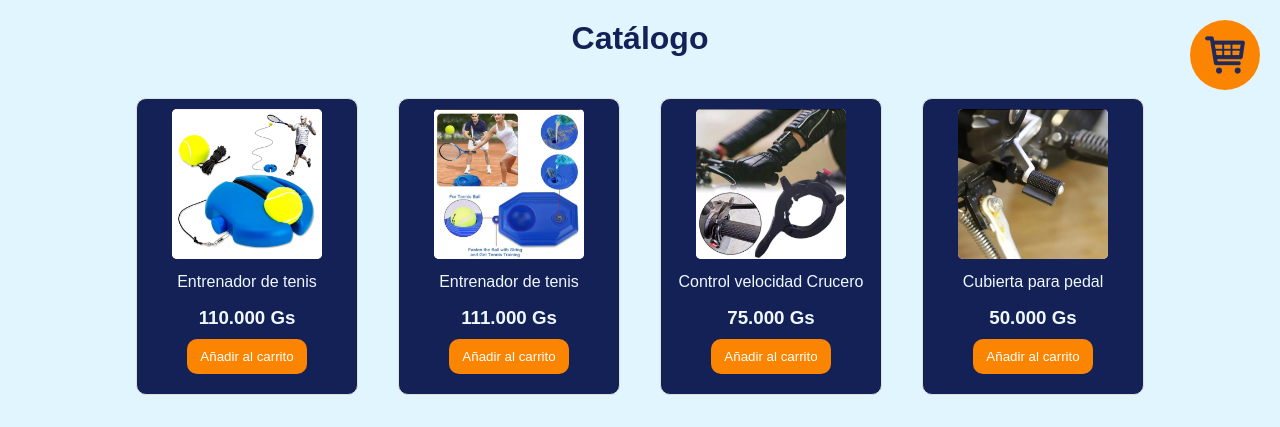
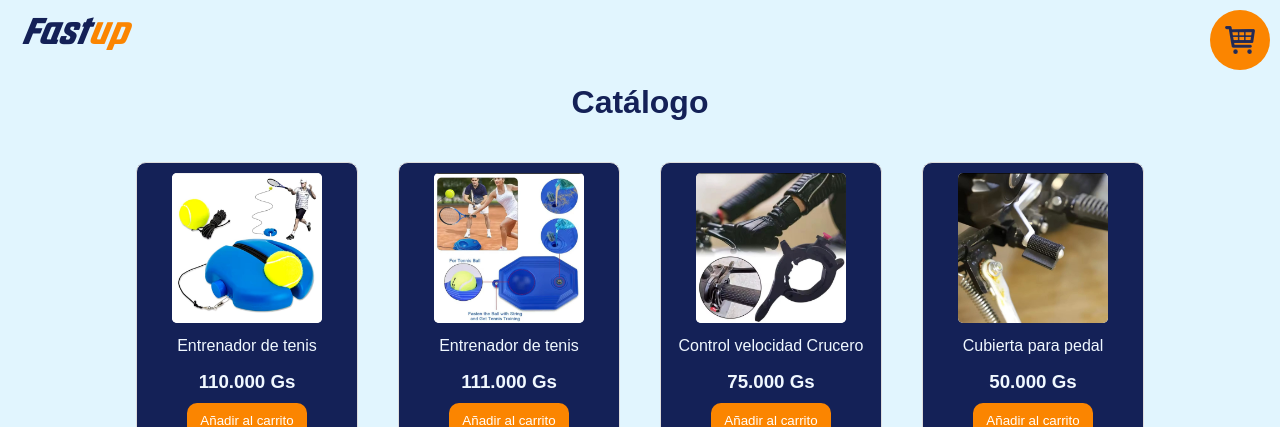
Before and after one commit to calebngp/flashtrade, a Flask app: page / in a window 1280 px wide. Shown: the top 427 px of the page. Run offline with Flask 3, Linux system fonts and the light colour scheme; some libraries are stand-ins or nearby versions.

Commit message:
Agregar logo y cambio de tamaño de logo de carrito

```diff
--- a/templates/catalogo.html
+++ b/templates/catalogo.html
@@ -5,6 +5,11 @@
     <meta name="viewport" content="width=device-width, initial-scale=1.0">
     <title>Catálogo</title>
     <style>
+        @font-face {
+            font-family: 'Fastup';
+            src: url('static/fonts/Fastup-Regular.ttf') format('truetype');
+        }
+
         body {
             font-family: Arial, sans-serif;
             background-color: #E1f5fe; /* Amarillo suave */
@@ -72,8 +77,8 @@
         /* Estilo del ícono de carrito en la parte superior */
         .cart-icon {
             position: fixed;
-            top: 20px;
-            right: 20px;
+            top: 10px;
+            right: 10px;
             background-color: #fb8500;
             color: white;
             padding: 15px;
@@ -84,8 +89,8 @@
         }
 
         .cart-icon img {
-            width: 40px; /* Ajusta el ancho del ícono */
-            height: 40px; /* Ajusta la altura del ícono */
+            width: 30px; /* Ajusta el ancho del ícono */
+            height: 30px; /* Ajusta la altura del ícono */
             display: block;
             margin: 0 auto;
         }
@@ -235,9 +240,38 @@
         .button-container .button:last-child {
             margin-right: 0;
         }
+
+        /* Estilos para la barra de navegación */
+        .navbar {
+            display: flex;
+            align-items: center;
+            justify-content: space-between;
+            padding: 10px 20px;
+            color: white;
+        }
+        .navbar .logo .brand {
+            font-family: 'Fastup', sans-serif;
+            font-size: 40px;
+            font-weight: Regular;
+        }
+
+        .navbar .logo .brand .fast {
+            color: #142157; /* Azul marino */
+        }
+
+        .navbar .logo .brand .up {
+            color: #fb8500; /* Naranja */
+        }
     </style>
 </head>
 <body>
+    <!-- Barra de navegación -->
+    <div class="navbar">
+        <div class="logo">
+            <span class="brand"><span class="fast">Fast</span><span class="up">up</span></span>
+        </div>
+    </div>
+
     <h1>Catálogo</h1>
 
     <!-- Ícono del carrito -->
```
Also changed, not shown: static/fonts/Fastup-Regular.ttf (added).
